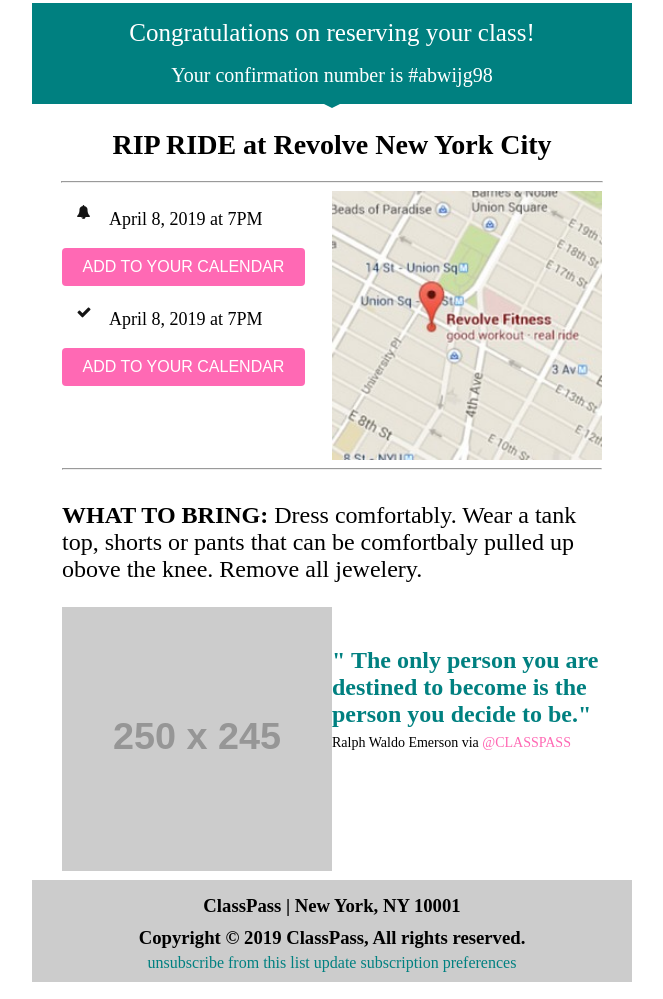
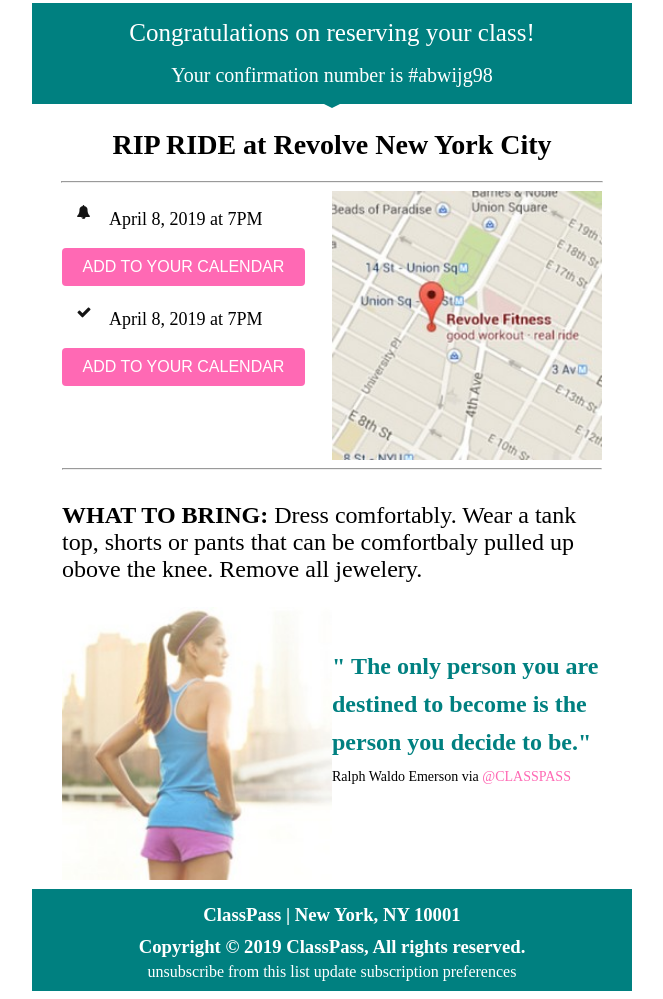
Before and after one commit to haeke/Emails, a plain HTML site: page public/sample-2.html in a window 1280 px wide. Shown: the part 114-1113 px from the top of the page, without its empty margins (308-971 px from the left). Drawn offline with Linux system fonts and the light colour scheme; placeholder pictures from the web are drawn by us.

Commit message:
added female image, added line-height to the quote section

```diff
--- a/public/sample-2.html
+++ b/public/sample-2.html
@@ -218,7 +218,7 @@
                   <tr>
                     <td>
                       <img
-                        src="http://via.placeholder.com/250x245"
+                        src="./assets/images/female.jpg"
                         alt="column 1"
                         style="display: inline-block; border: 0; width: 100%; margin-bottom: 5px;"
                       />
@@ -228,7 +228,7 @@
 
                 <table
                   class="right-content"
-                  align="left"
+                  align="right"
                   width="50%"
                   border="0"
                   cellspacing="0"
@@ -237,7 +237,7 @@
                   <tr>
                     <td>
                       <p
-                        style="font-size: 24px; color: teal; font-weight: 800; margin: 40px 0 5px 0 ;"
+                        style="font-size: 24px; color: teal; font-weight: 800; margin: 40px 0 5px 0; line-height: 1.6;"
                       >
                         " The only person you are destined to become is the
                         person you decide to be."
@@ -263,21 +263,21 @@
           <table
             align="left"
             width="100%"
-            style="background: #cccccc; padding: 10px 0;"
+            style="background: teal; padding: 10px 0;"
             border="0"
             cellspacing="0"
             cellpadding="0"
           >
             <tr>
               <td>
-                <h3 style="text-align: center; margin: 5px 0;">
+                <h3 style="text-align: center; margin: 5px 0; color: white;">
                   ClassPass | New York, NY 10001
                 </h3>
               </td>
             </tr>
             <tr>
               <td>
-                <h3 style="text-align: center; margin: 5px 0;">
+                <h3 style="text-align: center; margin: 5px 0; color: white;">
                   Copyright &copy; 2019 ClassPass, All rights reserved.
                 </h3>
               </td>
@@ -286,10 +286,10 @@
               <td style="text-align: center;">
                 <a
                   href="http://www.google.com"
-                  style="text-decoration: none; color: teal;"
+                  style="text-decoration: none; color: white"
                   >unsubscribe from this list</a
                 >
-                <span style="color: teal;"
+                <span style="color: white;"
                   >update subscription preferences</span
                 >
               </td>
```
Also changed, not shown: public/assets/images/female.jpg (added).
